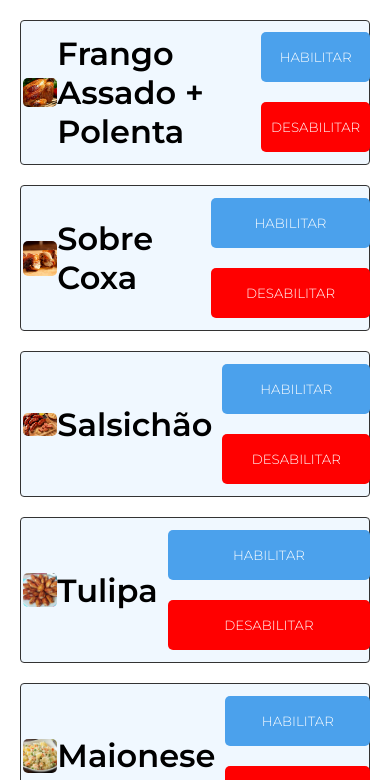
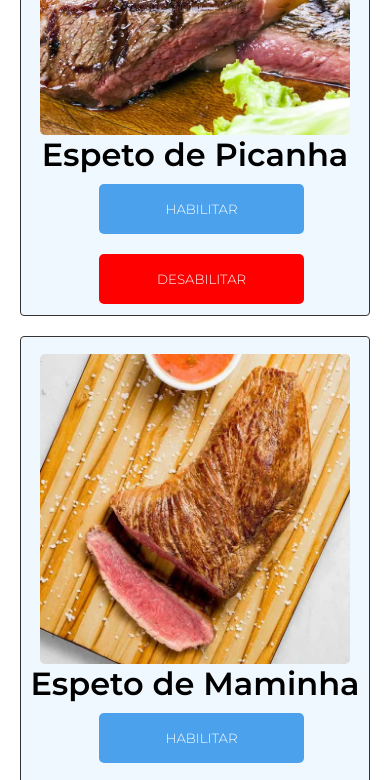
Before and after one commit to NthMateus28/MD-Frango-Assado, a website with bundled scripts: page site_Dionata/vendedor/index.html in a window 390 px wide. Shown: the part 785-1565 px from the top of the page. Built offline with nearby package versions, Linux system fonts and the light colour scheme.

Commit message:
Update index.css

```diff
--- a/site_Dionata/vendedor/index.css
+++ b/site_Dionata/vendedor/index.css
@@ -49,3 +49,29 @@
     margin: 10px;
     cursor: pointer;
 }
+
+@media screen and (max-width: 768px){
+    .item {
+        border: 1px solid #333;
+        border-radius: 4px;
+        margin: 20px;
+        display: flex;
+        flex-direction: column;
+        background-color: aliceblue;
+        align-items: center;
+        padding: 0.5%;
+    }
+
+    .item > img {
+        margin-top: 15px;
+        width: 90%;
+        border-radius: 5px;
+    }
+
+    .item > span {
+        font-family: "Montserrat", sans-serif;
+        font-weight: 600;
+        font-size: 2rem;
+        text-align: center;
+    }
+}
```
